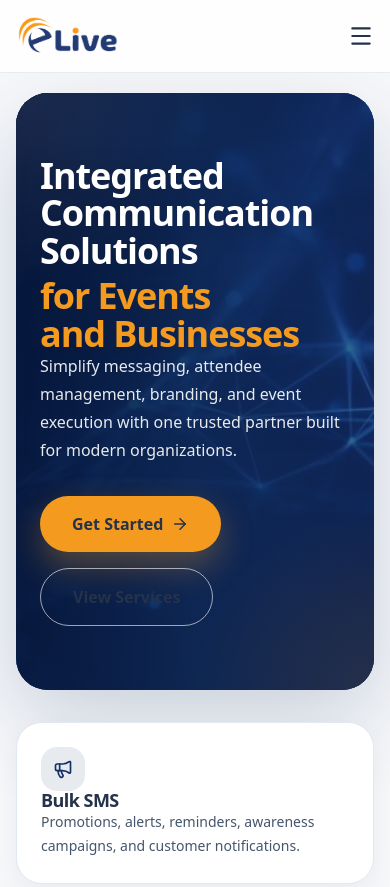
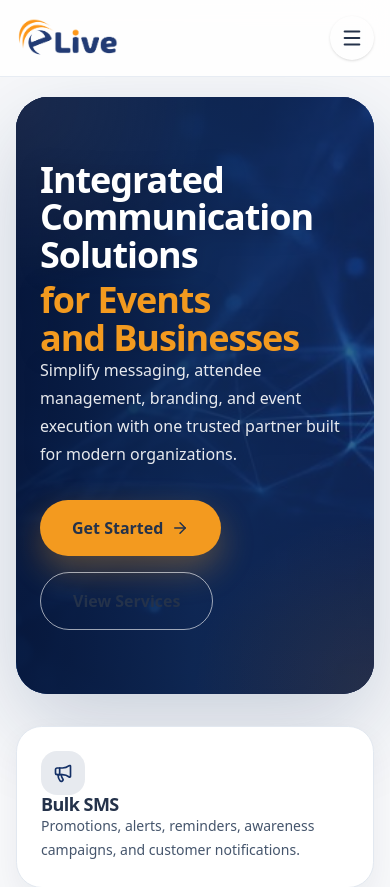
Before and after one commit to kite255/elive-website, a Next.js app: page / in a window 390 px wide. Shown: the top 887 px of the page. Built offline with nearby package versions, Linux system fonts and the light colour scheme.

Commit message:
Fix mobile header menu visibility and active page highlight

```diff
--- a/components/header.tsx
+++ b/components/header.tsx
@@ -1,6 +1,6 @@
 "use client";
 
-import { useState } from "react";
+import { useEffect, useState } from "react";
 import { usePathname } from "next/navigation";
 import Image from "next/image";
 import Link from "next/link";
@@ -20,12 +20,19 @@ export default function Header() {
 
   const isActive = (href: string) => pathname === href;
 
+  useEffect(() => {
+    setOpen(false);
+  }, [pathname]);
+
   return (
     <header className="sticky top-0 z-50 border-b border-slate-200/80 bg-white/95 backdrop-blur-md">
       <div className="mx-auto flex max-w-7xl items-center justify-between px-4 py-4 md:px-6 lg:px-8">
-
         {/* Logo */}
-        <Link href="/" className="relative h-10 w-28 md:h-12 md:w-36">
+        <Link
+          href="/"
+          aria-label="eLive Home"
+          className="relative block h-10 w-28 shrink-0 md:h-12 md:w-36"
+        >
           <Image
             src="/logo.png"
             alt="eLive logo"
@@ -49,8 +56,6 @@ export default function Header() {
               }`}
             >
               {link.label}
-
-              {/* underline indicator */}
               {isActive(link.href) && (
                 <span className="absolute -bottom-2 left-0 h-[2px] w-full bg-[#F39A1F]" />
               )}
@@ -62,7 +67,7 @@ export default function Header() {
         <div className="hidden lg:flex">
           <Link
             href="/contact"
-            className="rounded-full bg-[#F39A1F] px-5 py-3 text-sm font-semibold text-white hover:bg-[#E68613]"
+            className="rounded-full bg-[#F39A1F] px-5 py-3 text-sm font-semibold text-white transition hover:bg-[#E68613]"
           >
             Request a Quote
           </Link>
@@ -70,16 +75,19 @@ export default function Header() {
 
         {/* Mobile Menu Button */}
         <button
-          onClick={() => setOpen(!open)}
-          className="lg:hidden"
+          type="button"
+          aria-label={open ? "Close menu" : "Open menu"}
+          aria-expanded={open}
+          onClick={() => setOpen((prev) => !prev)}
+          className="flex h-11 w-11 items-center justify-center rounded-full border border-slate-300 bg-white text-[#24324A] shadow-sm transition hover:border-[#F39A1F] hover:text-[#F39A1F] lg:hidden"
         >
-          {open ? <X size={26} /> : <Menu size={26} />}
+          {open ? <X size={22} strokeWidth={2.2} /> : <Menu size={22} strokeWidth={2.2} />}
         </button>
       </div>
 
       {/* Mobile Menu */}
       {open && (
-        <div className="lg:hidden border-t border-slate-200 bg-white">
+        <div className="border-t border-slate-200 bg-white lg:hidden">
           <nav className="flex flex-col gap-2 px-4 py-6">
             {navLinks.map((link) => {
               const active = isActive(link.href);
@@ -103,7 +111,7 @@ export default function Header() {
             <Link
               href="/contact"
               onClick={() => setOpen(false)}
-    className="mt-4 rounded-full bg-[#F39A1F] px-5 py-3 text-center text-sm font-semibold text-white"
+              className="mt-4 rounded-full bg-[#F39A1F] px-5 py-3 text-center text-sm font-semibold text-white transition hover:bg-[#E68613]"
             >
               Request a Quote
             </Link>
```
Lines whose indentation alone changed are shown as unchanged.
